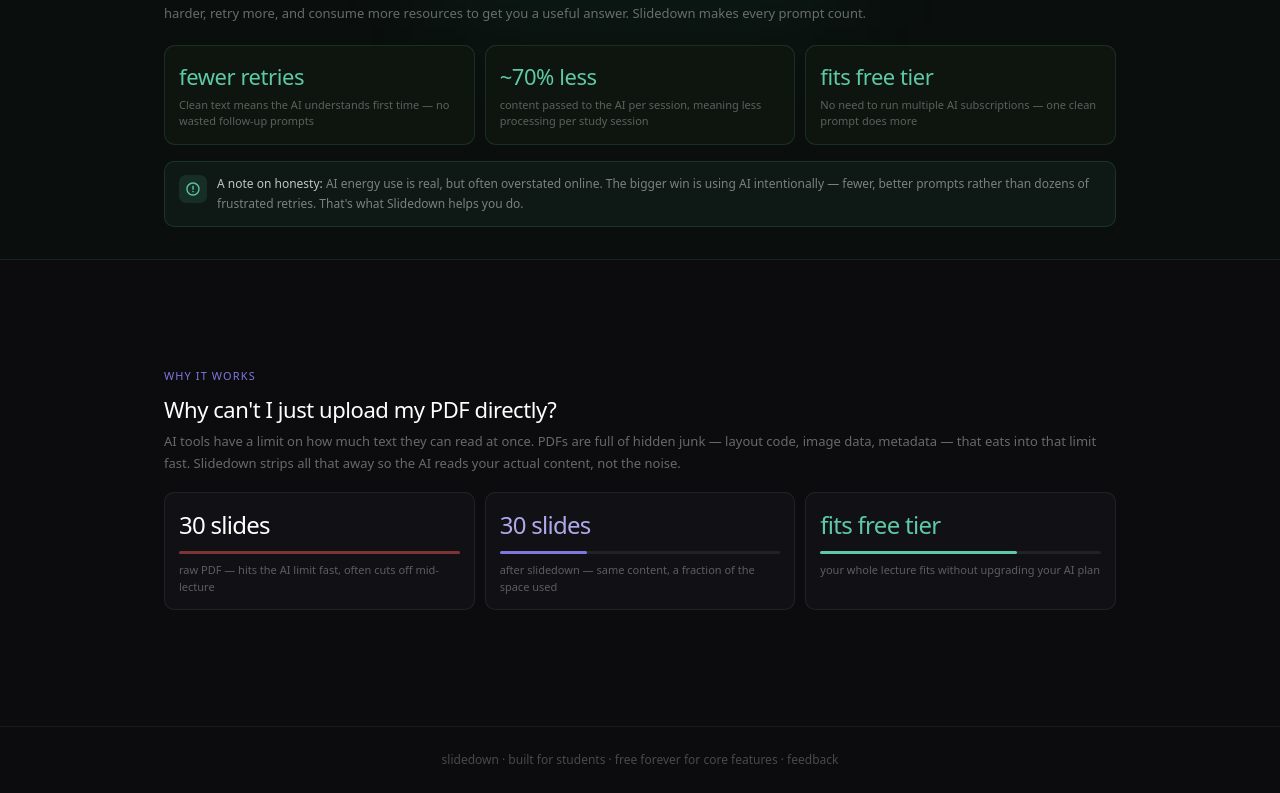
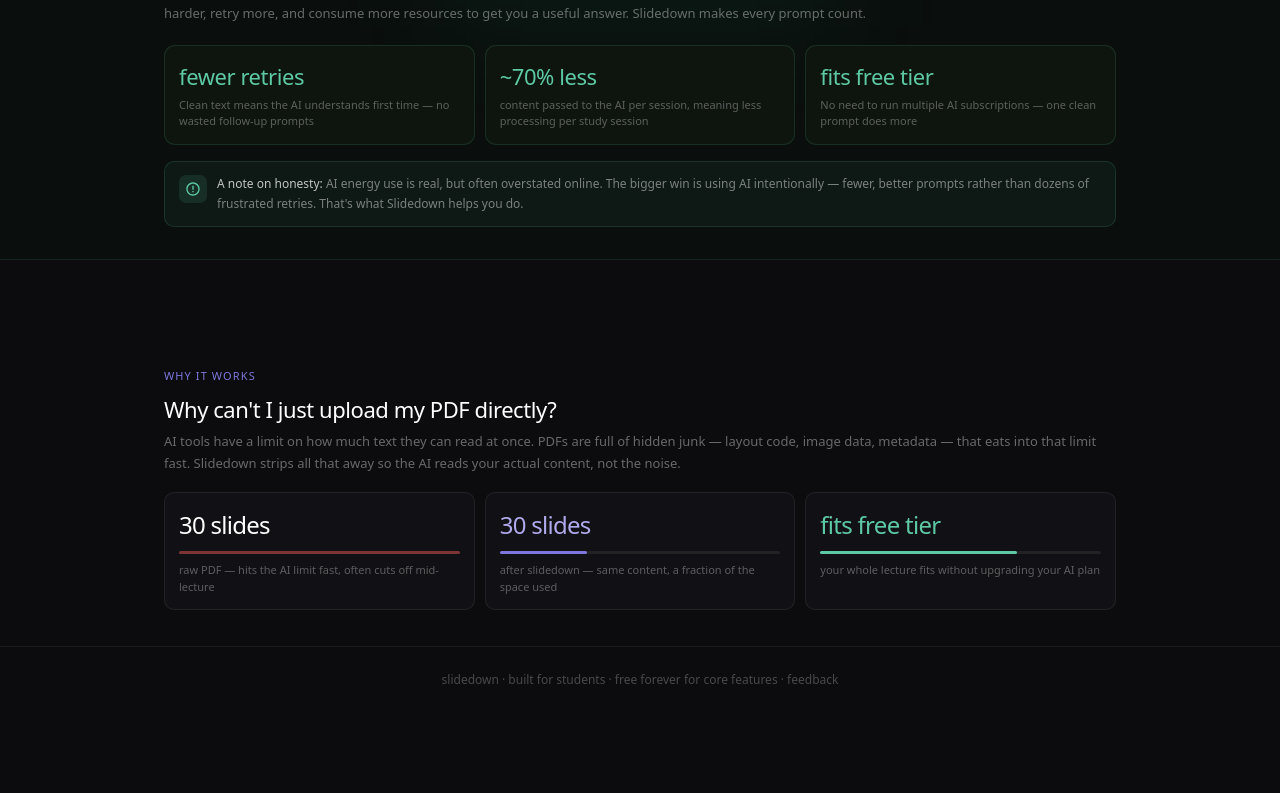
Before and after one commit to andrecamerino/slidedown, a Next.js app: page / in a window 1280 px wide. Shown: the part 2073-2866 px from the top of the page. After the commit the page ends 2786 px from the top, so only its background shows below. Built offline with nearby package versions, Linux system fonts and the light colour scheme.

Commit message:
move footer to Layout

```diff
--- a/src/app/layout.tsx
+++ b/src/app/layout.tsx
@@ -4,6 +4,7 @@
 import { Analytics } from "@vercel/analytics/next";
 import { ConversionProvider } from "@/lib/conversionContext";
 import { Navbar } from "@/components/layout/Navbar";
+import { Footer } from "@/components/landing/Footer";
 
 const geistSans = Geist({ variable: "--font-geist-sans", subsets: ["latin"] });
 const geistMono = Geist_Mono({ variable: "--font-geist-mono", subsets: ["latin"] });
@@ -28,6 +29,7 @@
         <ConversionProvider>
           <Navbar />
           {children}
+          <Footer />
           <Analytics />
         </ConversionProvider>
       </body>
--- a/src/app/page.tsx
+++ b/src/app/page.tsx
@@ -2,7 +2,6 @@
 import { Features } from "@/components/landing/features/Features";
 import { EnvironmentalSection } from "@/components/landing/enironmental/EnvironmentalSection";
 import { HowItWorks } from "@/components/landing/HowItWorks";
-import { Footer } from "@/components/landing/Footer";
 
 export default function Home() {
   return (
@@ -11,7 +10,6 @@
       <Features />
       <EnvironmentalSection />
       <HowItWorks />
-      <Footer />
     </div>
   );
 }
```
